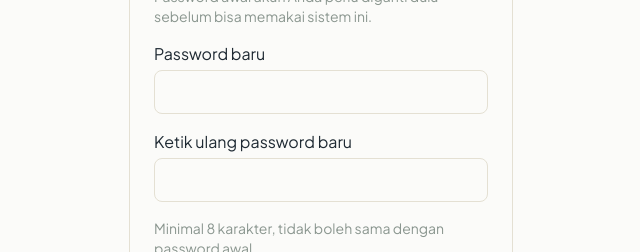
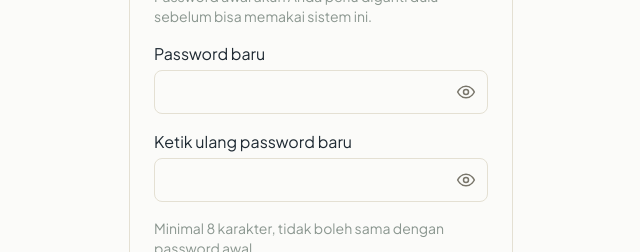
Before and after one commit to badarbaradja/koperumnasreport, a Next.js app: page /ganti-password in a window 1280 px wide. Shown: the part 270-522 px from the top of the page, without its empty margins (319-959 px from the left). Built offline with nearby package versions, Linux system fonts and the light colour scheme; no server answers.

Commit message:
feat: implement authentication and password change pages

```diff
--- a/app/ganti-password/page.tsx
+++ b/app/ganti-password/page.tsx
@@ -9,6 +9,8 @@ export default function GantiPasswordPage() {
   const router = useRouter();
   const [baru, setBaru] = useState('');
   const [ulangi, setUlangi] = useState('');
+  const [lihatBaru, setLihatBaru] = useState(false);
+  const [lihatUlangi, setLihatUlangi] = useState(false);
   const [error, setError] = useState<string | null>(null);
   const [mengirim, setMengirim] = useState(false);
 
@@ -69,26 +71,74 @@ export default function GantiPasswordPage() {
 
         <label className="flex flex-col gap-1">
           <span>Password baru</span>
+          <div className="relative flex items-center">
             <input
-            type="password"
+              type={lihatBaru ? 'text' : 'password'}
               required
               value={baru}
               onChange={(e) => setBaru(e.target.value)}
-            className="border px-2 py-2"
+              className="w-full border px-2 py-2 pr-11"
               style={{ borderColor: 'var(--garis)', minHeight: 44, borderRadius: 'var(--radius-kecil)' }}
             />
+            <button
+              type="button"
+              onClick={() => setLihatBaru(!lihatBaru)}
+              className="absolute right-0 flex items-center justify-center p-2 text-label hover:opacity-80"
+              style={{ minHeight: 44, minWidth: 44, color: 'var(--label)' }}
+              aria-label={lihatBaru ? 'Sembunyikan password baru' : 'Tampilkan password baru'}
+              title={lihatBaru ? 'Sembunyikan password baru' : 'Tampilkan password baru'}
+            >
+              {lihatBaru ? (
+                <svg width="20" height="20" viewBox="0 0 24 24" fill="none" stroke="currentColor" strokeWidth="1.8" strokeLinecap="round" strokeLinejoin="round" aria-hidden="true">
+                  <path d="M9.88 9.88a3 3 0 1 0 4.24 4.24" />
+                  <path d="M10.73 5.08A10.43 10.43 0 0 1 12 5c7 0 10 7 10 7a13.16 13.16 0 0 1-1.67 2.68" />
+                  <path d="M6.61 6.61A13.526 13.526 0 0 0 2 12s3 7 10 7a9.74 9.74 0 0 0 5.39-1.61" />
+                  <line x1="2" y1="2" x2="22" y2="22" />
+                </svg>
+              ) : (
+                <svg width="20" height="20" viewBox="0 0 24 24" fill="none" stroke="currentColor" strokeWidth="1.8" strokeLinecap="round" strokeLinejoin="round" aria-hidden="true">
+                  <path d="M2 12s3.5-7 10-7 10 7 10 7-3.5 7-10 7-10-7-10-7Z" />
+                  <circle cx="12" cy="12" r="3" />
+                </svg>
+              )}
+            </button>
+          </div>
         </label>
 
         <label className="flex flex-col gap-1">
           <span>Ketik ulang password baru</span>
+          <div className="relative flex items-center">
             <input
-            type="password"
+              type={lihatUlangi ? 'text' : 'password'}
               required
               value={ulangi}
               onChange={(e) => setUlangi(e.target.value)}
-            className="border px-2 py-2"
+              className="w-full border px-2 py-2 pr-11"
               style={{ borderColor: 'var(--garis)', minHeight: 44, borderRadius: 'var(--radius-kecil)' }}
             />
+            <button
+              type="button"
+              onClick={() => setLihatUlangi(!lihatUlangi)}
+              className="absolute right-0 flex items-center justify-center p-2 text-label hover:opacity-80"
+              style={{ minHeight: 44, minWidth: 44, color: 'var(--label)' }}
+              aria-label={lihatUlangi ? 'Sembunyikan ketik ulang password' : 'Tampilkan ketik ulang password'}
+              title={lihatUlangi ? 'Sembunyikan ketik ulang password' : 'Tampilkan ketik ulang password'}
+            >
+              {lihatUlangi ? (
+                <svg width="20" height="20" viewBox="0 0 24 24" fill="none" stroke="currentColor" strokeWidth="1.8" strokeLinecap="round" strokeLinejoin="round" aria-hidden="true">
+                  <path d="M9.88 9.88a3 3 0 1 0 4.24 4.24" />
+                  <path d="M10.73 5.08A10.43 10.43 0 0 1 12 5c7 0 10 7 10 7a13.16 13.16 0 0 1-1.67 2.68" />
+                  <path d="M6.61 6.61A13.526 13.526 0 0 0 2 12s3 7 10 7a9.74 9.74 0 0 0 5.39-1.61" />
+                  <line x1="2" y1="2" x2="22" y2="22" />
+                </svg>
+              ) : (
+                <svg width="20" height="20" viewBox="0 0 24 24" fill="none" stroke="currentColor" strokeWidth="1.8" strokeLinecap="round" strokeLinejoin="round" aria-hidden="true">
+                  <path d="M2 12s3.5-7 10-7 10 7 10 7-3.5 7-10 7-10-7-10-7Z" />
+                  <circle cx="12" cy="12" r="3" />
+                </svg>
+              )}
+            </button>
+          </div>
         </label>
 
         <p className="text-sm" style={{ color: 'var(--kosong)' }}>
--- a/app/masuk/page.tsx
+++ b/app/masuk/page.tsx
@@ -10,6 +10,7 @@ export default function MasukPage() {
   const router = useRouter();
   const [email, setEmail] = useState('');
   const [password, setPassword] = useState('');
+  const [lihatPassword, setLihatPassword] = useState(false);
   const [error, setError] = useState<string | null>(null);
   const [mengirim, setMengirim] = useState(false);
 
@@ -30,7 +31,7 @@ export default function MasukPage() {
   return (
     <main className="flex min-h-svh flex-col items-center justify-center p-6" style={{ background: 'var(--kertas)' }}>
       <Image src="/logo-koperumnas.jpg" alt="Koperumnas Group" width={96} height={96} priority className="mb-4" style={{ borderRadius: 'var(--radius-besar)' }} />
-      <form onSubmit={handleSubmit} className="flex w-full max-w-sm flex-col gap-4 border p-6" style={{ borderColor: 'var(--garis)' }}>
+      <form onSubmit={handleSubmit} className="flex w-full max-w-sm flex-col gap-4 border p-6" style={{ borderColor: 'var(--garis)', borderRadius: 'var(--radius-besar)' }}>
         <h1 className="text-2xl" style={{ color: 'var(--biru)' }}>
           Masuk
         </h1>
@@ -43,20 +44,44 @@ export default function MasukPage() {
             value={email}
             onChange={(e) => setEmail(e.target.value)}
             className="border px-2 py-2"
-            style={{ borderColor: 'var(--garis)', minHeight: 44 }}
+            style={{ borderColor: 'var(--garis)', minHeight: 44, borderRadius: 'var(--radius-kecil)' }}
           />
         </label>
 
         <label className="flex flex-col gap-1">
           <span>Kata sandi</span>
-          <input
-            type="password"
-            required
-            value={password}
-            onChange={(e) => setPassword(e.target.value)}
-            className="border px-2 py-2"
-            style={{ borderColor: 'var(--garis)', minHeight: 44 }}
-          />
+          <div className="relative flex items-center">
+            <input
+              type={lihatPassword ? 'text' : 'password'}
+              required
+              value={password}
+              onChange={(e) => setPassword(e.target.value)}
+              className="w-full border px-2 py-2 pr-11"
+              style={{ borderColor: 'var(--garis)', minHeight: 44, borderRadius: 'var(--radius-kecil)' }}
+            />
+            <button
+              type="button"
+              onClick={() => setLihatPassword(!lihatPassword)}
+              className="absolute right-0 flex items-center justify-center p-2 text-label hover:opacity-80"
+              style={{ minHeight: 44, minWidth: 44, color: 'var(--label)' }}
+              aria-label={lihatPassword ? 'Sembunyikan kata sandi' : 'Tampilkan kata sandi'}
+              title={lihatPassword ? 'Sembunyikan kata sandi' : 'Tampilkan kata sandi'}
+            >
+              {lihatPassword ? (
+                <svg width="20" height="20" viewBox="0 0 24 24" fill="none" stroke="currentColor" strokeWidth="1.8" strokeLinecap="round" strokeLinejoin="round" aria-hidden="true">
+                  <path d="M9.88 9.88a3 3 0 1 0 4.24 4.24" />
+                  <path d="M10.73 5.08A10.43 10.43 0 0 1 12 5c7 0 10 7 10 7a13.16 13.16 0 0 1-1.67 2.68" />
+                  <path d="M6.61 6.61A13.526 13.526 0 0 0 2 12s3 7 10 7a9.74 9.74 0 0 0 5.39-1.61" />
+                  <line x1="2" y1="2" x2="22" y2="22" />
+                </svg>
+              ) : (
+                <svg width="20" height="20" viewBox="0 0 24 24" fill="none" stroke="currentColor" strokeWidth="1.8" strokeLinecap="round" strokeLinejoin="round" aria-hidden="true">
+                  <path d="M2 12s3.5-7 10-7 10 7 10 7-3.5 7-10 7-10-7-10-7Z" />
+                  <circle cx="12" cy="12" r="3" />
+                </svg>
+              )}
+            </button>
+          </div>
         </label>
 
         {error && (
@@ -69,7 +94,7 @@ export default function MasukPage() {
           type="submit"
           disabled={mengirim}
           className="px-4 py-3"
-          style={{ background: 'var(--biru)', color: 'var(--kertas-2)', minHeight: 44 }}
+          style={{ background: 'var(--biru)', color: 'var(--kertas-2)', minHeight: 44, borderRadius: 'var(--radius-pil)' }}
         >
           {mengirim ? 'Memeriksa…' : 'Masuk'}
         </button>
```
Lines whose indentation alone changed are shown as unchanged.
